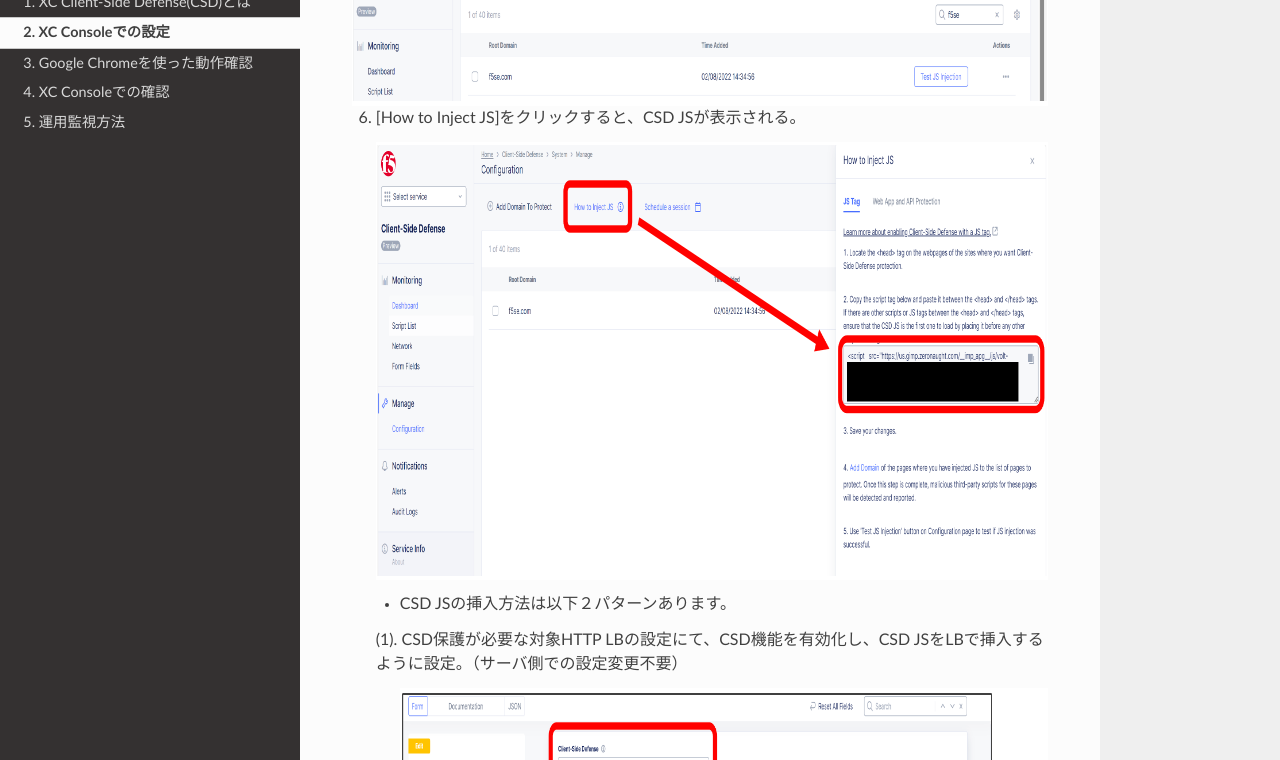
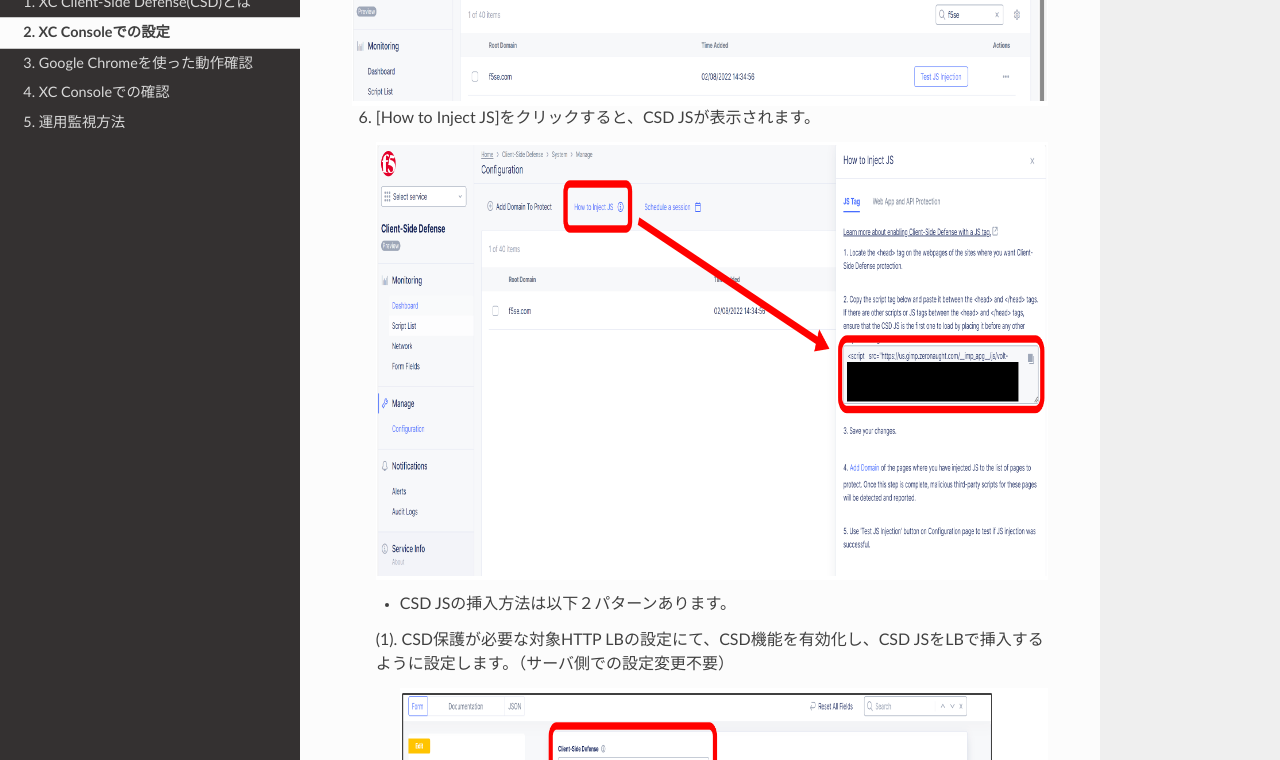
Before and after one commit to BeF5/f5j-xc-csd, a Sphinx documentation site: the page built from docs/module02/module02.rst, in a window 1280 px wide and 1400 px high, scrolled down 2732 px. Shown: the part 150-910 px from the top of the window. Built offline with Sphinx 7.4.7 and the Read the Docs theme 2.0.0, drawn with Linux system fonts in a browser that asks for light colours; some of the changed text lies outside the part shown.

Commit message:
Update module02.rst

```diff
--- a/docs/module02/module02.rst
+++ b/docs/module02/module02.rst
@@ -24,14 +24,14 @@
    :align: center
 
 
-4. Root Domainを追加
+4. 対象サイトのRoot Domainを追加します。
 
 .. figure:: images/Picture4-1.png
    :scale: 50%
    :align: center
 
 
-   - 参考）Root DomainはeTDL(effective TLD)＋1の値でないとエラーになる。
+   - 参考）Root DomainはeTDL(effective TLD)＋1の値でないとエラーになります。
 
 .. figure:: images/Picture4-2.png
    :scale: 50%
@@ -45,7 +45,7 @@
    :align: center
 
 
-6. [How to Inject JS]をクリックすると、CSD JSが表示される。
+6. [How to Inject JS]をクリックすると、CSD JSが表示されます。
 
    .. figure:: images/Picture6.png
       :scale: 50%
@@ -53,7 +53,7 @@
 
    - CSD JSの挿入方法は以下２パターンあります。
 
-   (1). CSD保護が必要な対象HTTP LBの設定にて、CSD機能を有効化し、CSD JSをLBで挿入するように設定。（サーバ側での設定変更不要）
+   (1). CSD保護が必要な対象HTTP LBの設定にて、CSD機能を有効化し、CSD JSをLBで挿入するように設定します。（サーバ側での設定変更不要）
 
       .. figure:: images/Picture6-1.png
          :scale: 50%
@@ -75,4 +75,4 @@
       :align: center
 
 
-   ※ なお、後述のGoogle Chromeを利用したテストではクライアント側ブラウザでCSD JSを挿入しているため [Test JS Injection] はエラーとなる。
+   ※ なお、後述のGoogle Chromeを利用したテストではクライアント側ブラウザでCSD JSを挿入しているため [Test JS Injection] はエラーとなります。
```
